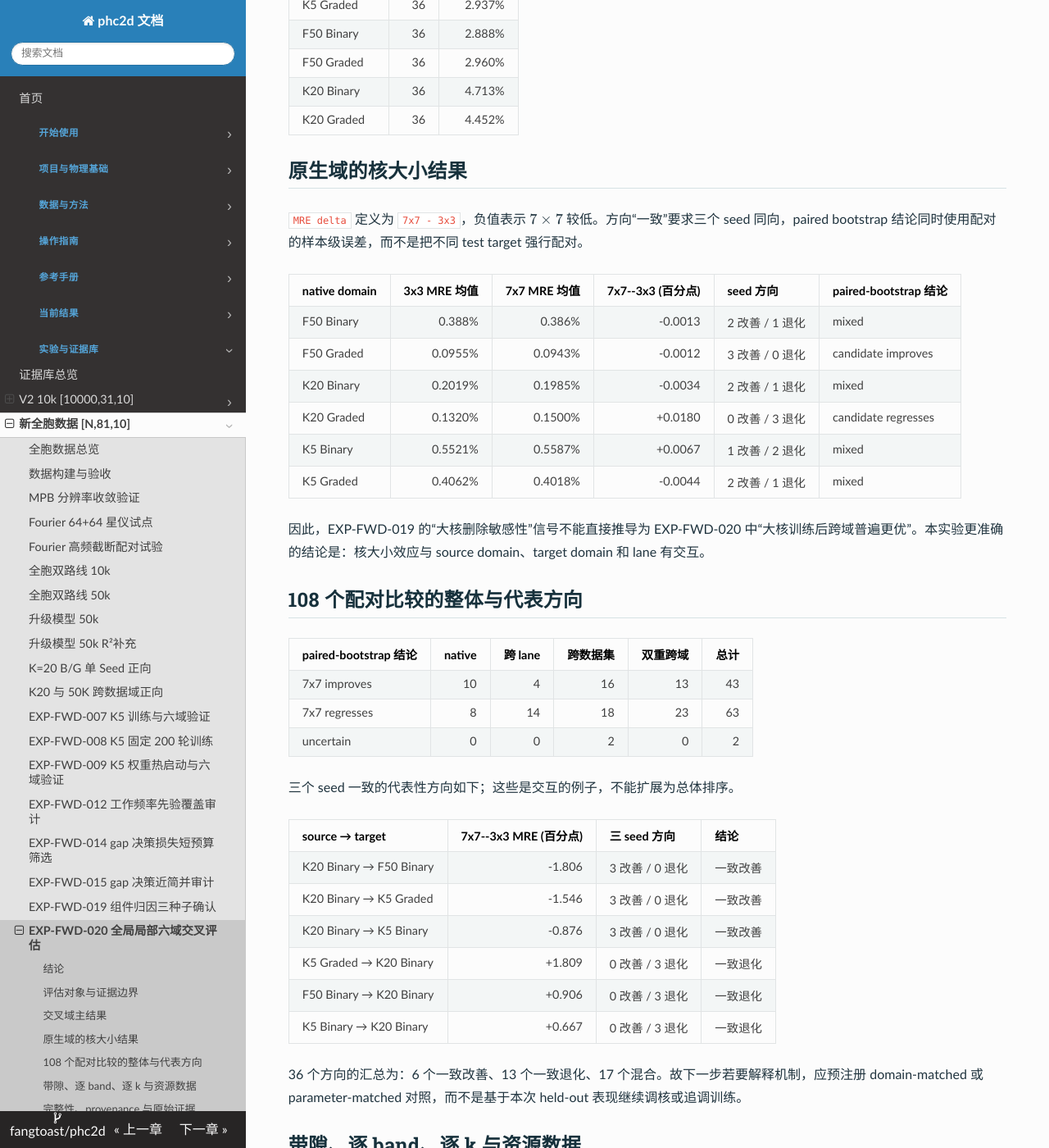
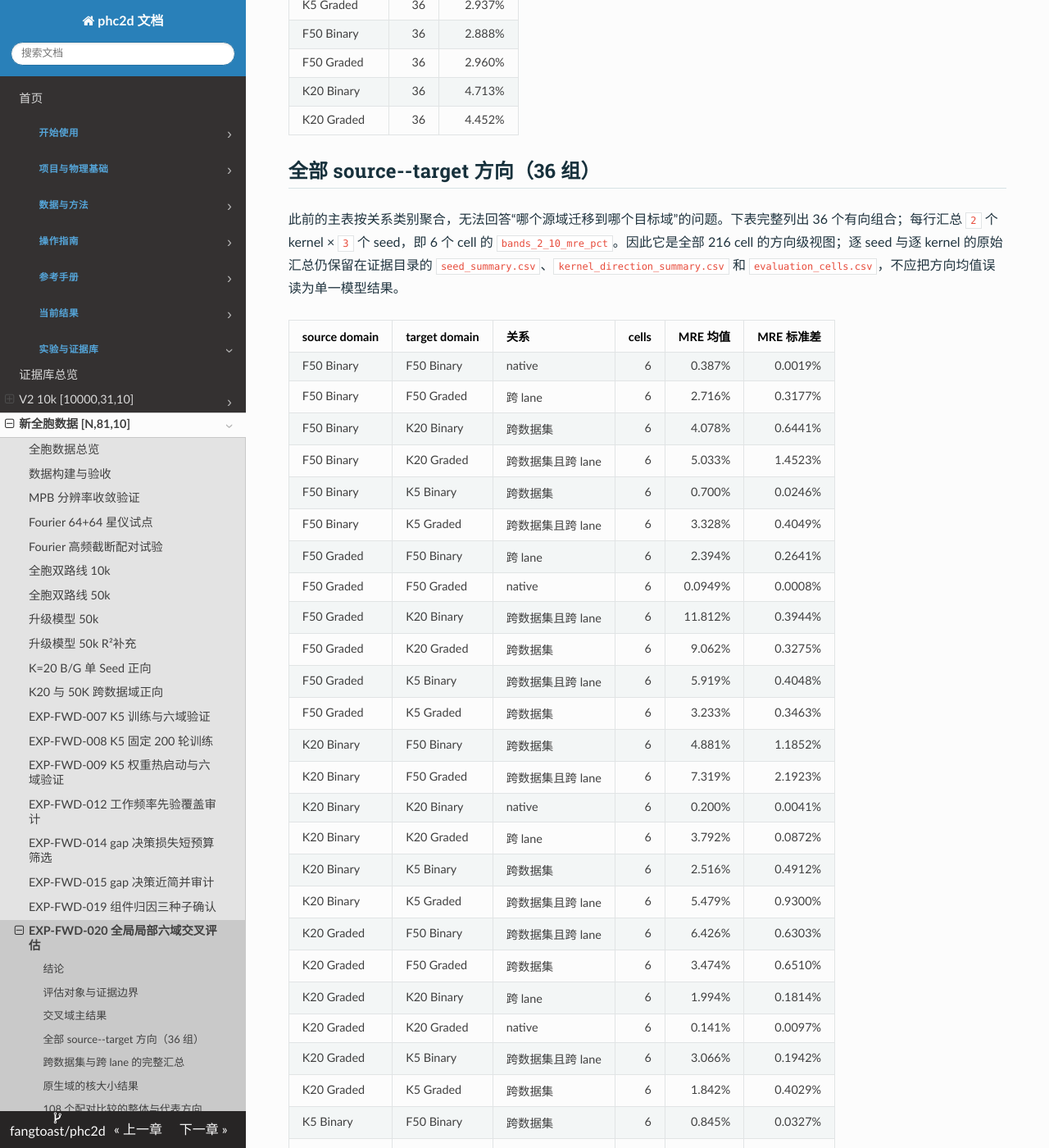
Before and after one commit to fangtoast/phc2d, an MkDocs documentation site: the page built from docs/results/forward/EXP-FWD-020-全局局部带隙算子六域交叉评估.md, in a window 1280 px wide and 1400 px high, scrolled down 1586 px. Shown: the whole window at 82% size. Built offline with MkDocs 1.6.1, drawn with Linux system fonts in a browser that asks for light colours; some of the changed text lies outside the part shown.

Commit message:
docs: expand EXP-FWD-020 cross-domain matrix

```diff
--- a/docs/results/forward/EXP-FWD-020-全局局部带隙算子六域交叉评估.md
+++ b/docs/results/forward/EXP-FWD-020-全局局部带隙算子六域交叉评估.md
@@ -75,6 +75,69 @@ source_artifacts:
 | K20 Binary | 36 | 4.713% |
 | K20 Graded | 36 | 4.452% |
 
+## 全部 source--target 方向（36 组）
+
+此前的主表按关系类别聚合，无法回答“哪个源域迁移到哪个目标域”的问题。下表完整列出 36 个有向组合；每行汇总 `2` 个 kernel × `3` 个 seed，即 6 个 cell 的 `bands_2_10_mre_pct`。因此它是全部 216 cell 的方向级视图；逐 seed 与逐 kernel 的原始汇总仍保留在证据目录的 `seed_summary.csv`、`kernel_direction_summary.csv` 和 `evaluation_cells.csv`，不应把方向均值误读为单一模型结果。
+
+| source domain | target domain | 关系 | cells | MRE 均值 | MRE 标准差 |
+|---|---|---|---:|---:|---:|
+| F50 Binary | F50 Binary | native | 6 | 0.387% | 0.0019% |
+| F50 Binary | F50 Graded | 跨 lane | 6 | 2.716% | 0.3177% |
+| F50 Binary | K20 Binary | 跨数据集 | 6 | 4.078% | 0.6441% |
+| F50 Binary | K20 Graded | 跨数据集且跨 lane | 6 | 5.033% | 1.4523% |
+| F50 Binary | K5 Binary | 跨数据集 | 6 | 0.700% | 0.0246% |
+| F50 Binary | K5 Graded | 跨数据集且跨 lane | 6 | 3.328% | 0.4049% |
+| F50 Graded | F50 Binary | 跨 lane | 6 | 2.394% | 0.2641% |
+| F50 Graded | F50 Graded | native | 6 | 0.0949% | 0.0008% |
+| F50 Graded | K20 Binary | 跨数据集且跨 lane | 6 | 11.812% | 0.3944% |
+| F50 Graded | K20 Graded | 跨数据集 | 6 | 9.062% | 0.3275% |
+| F50 Graded | K5 Binary | 跨数据集且跨 lane | 6 | 5.919% | 0.4048% |
+| F50 Graded | K5 Graded | 跨数据集 | 6 | 3.233% | 0.3463% |
+| K20 Binary | F50 Binary | 跨数据集 | 6 | 4.881% | 1.1852% |
+| K20 Binary | F50 Graded | 跨数据集且跨 lane | 6 | 7.319% | 2.1923% |
+| K20 Binary | K20 Binary | native | 6 | 0.200% | 0.0041% |
+| K20 Binary | K20 Graded | 跨 lane | 6 | 3.792% | 0.0872% |
+| K20 Binary | K5 Binary | 跨数据集 | 6 | 2.516% | 0.4912% |
+| K20 Binary | K5 Graded | 跨数据集且跨 lane | 6 | 5.479% | 0.9300% |
+| K20 Graded | F50 Binary | 跨数据集且跨 lane | 6 | 6.426% | 0.6303% |
+| K20 Graded | F50 Graded | 跨数据集 | 6 | 3.474% | 0.6510% |
+| K20 Graded | K20 Binary | 跨 lane | 6 | 1.994% | 0.1814% |
+| K20 Graded | K20 Graded | native | 6 | 0.141% | 0.0097% |
+| K20 Graded | K5 Binary | 跨数据集且跨 lane | 6 | 3.066% | 0.1942% |
+| K20 Graded | K5 Graded | 跨数据集 | 6 | 1.842% | 0.4029% |
+| K5 Binary | F50 Binary | 跨数据集 | 6 | 0.845% | 0.0327% |
+| K5 Binary | F50 Graded | 跨数据集且跨 lane | 6 | 3.207% | 0.6231% |
+| K5 Binary | K20 Binary | 跨数据集 | 6 | 2.635% | 0.3931% |
+| K5 Binary | K20 Graded | 跨数据集且跨 lane | 6 | 3.363% | 0.8546% |
+| K5 Binary | K5 Binary | native | 6 | 0.555% | 0.0067% |
+| K5 Binary | K5 Graded | 跨 lane | 6 | 3.336% | 0.2341% |
+| K5 Graded | F50 Binary | 跨数据集且跨 lane | 6 | 2.397% | 0.2173% |
+| K5 Graded | F50 Graded | 跨数据集 | 6 | 0.952% | 0.0733% |
+| K5 Graded | K20 Binary | 跨数据集且跨 lane | 6 | 7.559% | 1.0822% |
+| K5 Graded | K20 Graded | 跨数据集 | 6 | 5.321% | 1.4289% |
+| K5 Graded | K5 Binary | 跨 lane | 6 | 1.990% | 0.1191% |
+| K5 Graded | K5 Graded | native | 6 | 0.404% | 0.0155% |
+
+## 跨数据集与跨 lane 的完整汇总
+
+数据集迁移具有明显方向性：例如 K20→F50 的 24 个 cell 均值为 5.525%，而 F50→K20 为 7.496%；这说明不能用无方向的“F50--K20 迁移”掩盖 source 的差异。
+
+| source dataset → target dataset | cells | MRE 均值 | MRE 标准差 |
+|---|---:|---:|---:|
+| K5 → K20 | 24 | 4.719% | 2.1627% |
+| K5 → F50 | 24 | 1.850% | 1.0485% |
+| K20 → K5 | 24 | 3.226% | 1.4854% |
+| K20 → F50 | 24 | 5.525% | 1.9802% |
+| F50 → K5 | 24 | 3.295% | 1.8756% |
+| F50 → K20 | 24 | 7.496% | 3.2258% |
+
+| lane 方向 | 数据集是否改变 | cells | MRE 均值 | MRE 标准差 |
+|---|---|---:|---:|---:|
+| Binary → Graded | 否 | 18 | 3.281% | 0.4991% |
+| Graded → Binary | 否 | 18 | 2.126% | 0.2736% |
+| Binary → Graded | 是 | 36 | 4.621% | 1.9367% |
+| Graded → Binary | 是 | 36 | 6.197% | 3.1553% |
+
 ## 原生域的核大小结果
 
 `MRE delta` 定义为 `7x7 - 3x3`，负值表示 $7\times7$ 较低。方向“一致”要求三个 seed 同向，paired bootstrap 结论同时使用配对的样本级误差，而不是把不同 test target 强行配对。
```
